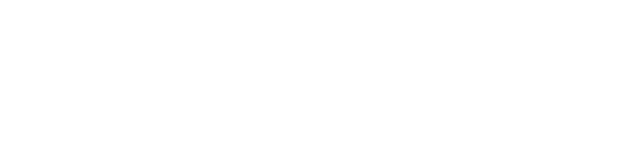
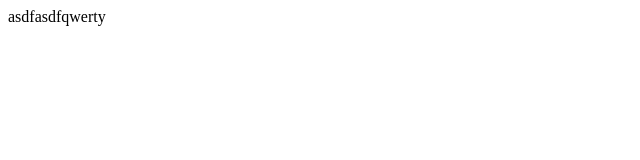
Before and after one commit to FedericoAlmuina/Primer-repo-git, a plain HTML site: page index.html in a window 1280 px wide. Shown: the whole page, without its empty margins (0-640 px from the left). Drawn offline with Linux system fonts and the light colour scheme.

Commit message:
Body nuevo

```diff
--- a/index.html
+++ b/index.html
@@ -5,5 +5,7 @@
         <meta name="viewport" content="width=device-width, initial-scale=1.0" />
         <title>Document</title>
     </head>
-    <body></body>
+    <body>
+        asdfasdfqwerty
+    </body>
 </html>
```
